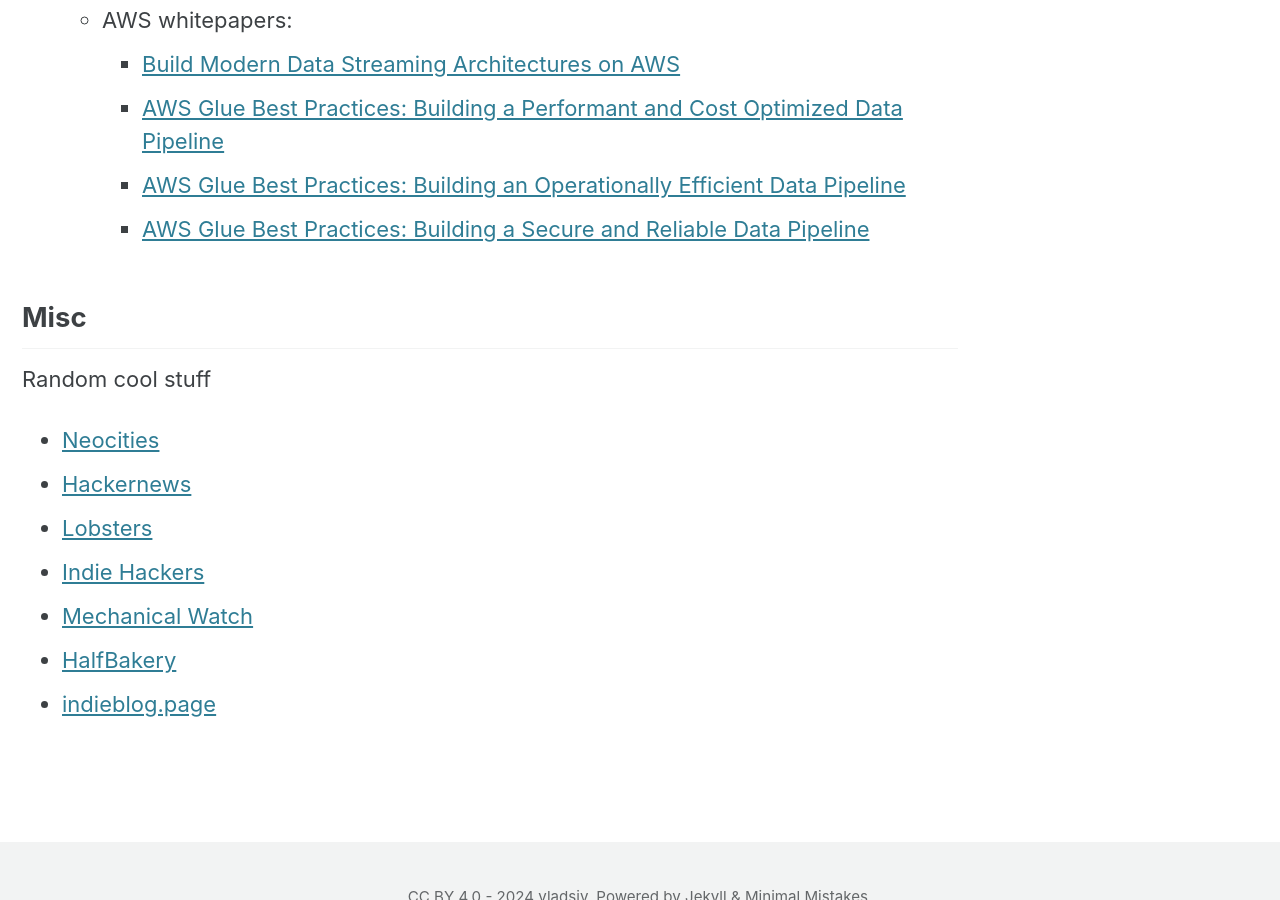
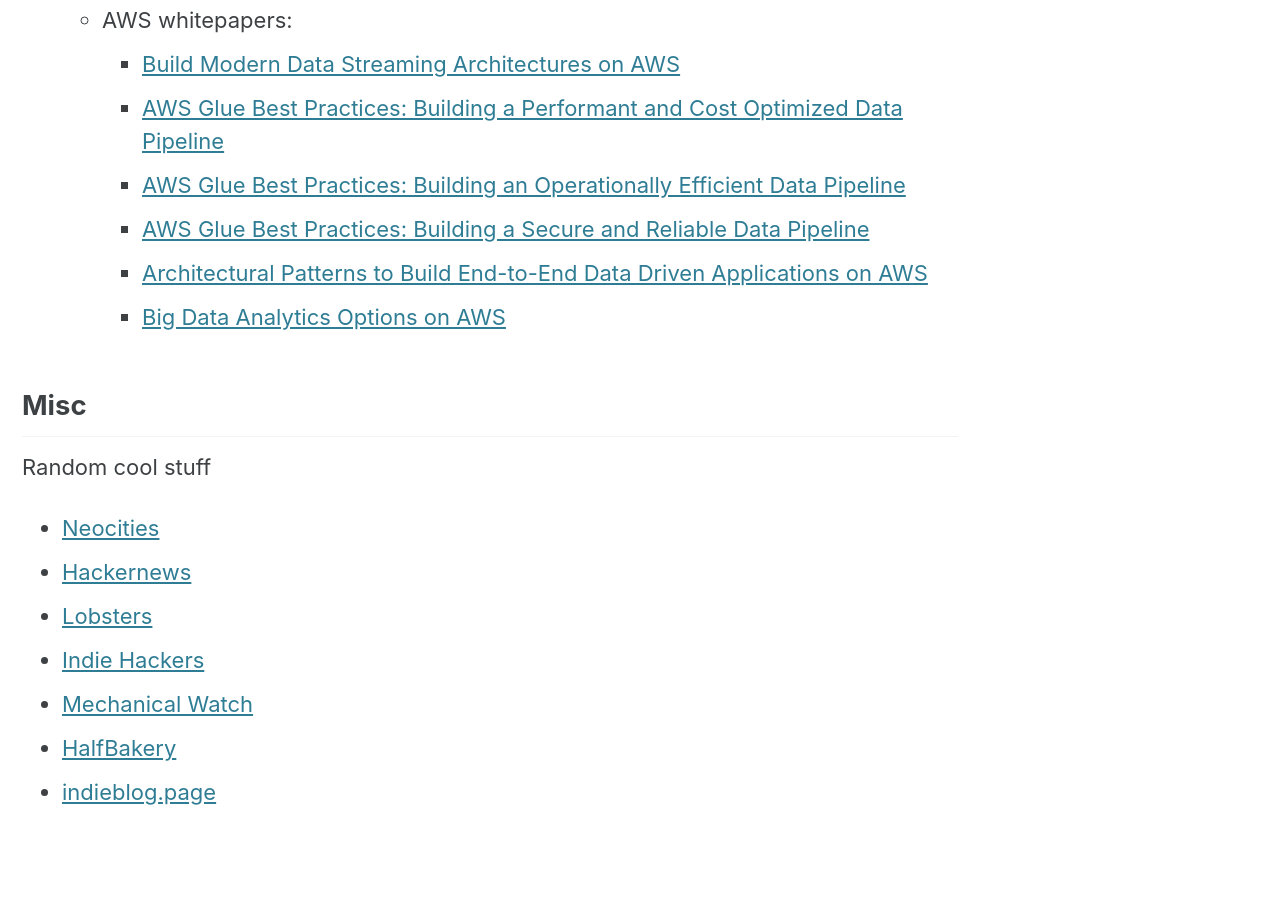
Before and after one commit to VladimirSiv/VladimirSiv.github.io, a Jekyll site: the page built from _pages/cool-links.md, in a window 1280 px wide and 900 px high, scrolled down 3839 px. Built offline with Jekyll 4.4.1, drawn with Linux system fonts in a browser that asks for light colours; cached includes are drawn as plain includes.

Commit message:
Update AWS whitepaper links

```diff
--- a/_pages/cool-links.md
+++ b/_pages/cool-links.md
@@ -93,10 +93,12 @@ Some resources I've used to prepare for AWS exams
 - Data Engineer - Associate:
   - [Udemy Course - AWS Certified Data Engineer Associate 2024](https://www.udemy.com/course/aws-data-engineer/){:target="\_blank"}
   - AWS whitepapers:
-    - [Build Modern Data Streaming Architectures on AWS](https://docs.aws.amazon.com/whitepapers/latest/build-modern-data-streaming-analytics-architectures/build-modern-data-streaming-analytics-architectures.html?did=wp_card&trk=wp_card){:target="\_blank"}
-    - [AWS Glue Best Practices: Building a Performant and Cost Optimized Data Pipeline ](https://docs.aws.amazon.com/whitepapers/latest/aws-glue-best-practices-build-performant-data-pipeline/aws-glue-best-practices-build-performant-data-pipeline.html?did=wp_card&trk=wp_card){:target="\_blank"}
-    - [AWS Glue Best Practices: Building an Operationally Efficient Data Pipeline](https://docs.aws.amazon.com/whitepapers/latest/aws-glue-best-practices-build-efficient-data-pipeline/aws-glue-best-practices-build-efficient-data-pipeline.html?did=wp_card&trk=wp_card){:target="\_blank"}
+    - [Build Modern Data Streaming Architectures on AWS](https://docs.aws.amazon.com/whitepapers/latest/build-modern-data-streaming-analytics-architectures/build-modern-data-streaming-analytics-architectures.html){:target="\_blank"}
+    - [AWS Glue Best Practices: Building a Performant and Cost Optimized Data Pipeline ](https://docs.aws.amazon.com/whitepapers/latest/aws-glue-best-practices-build-performant-data-pipeline/aws-glue-best-practices-build-performant-data-pipeline.html){:target="\_blank"}
+    - [AWS Glue Best Practices: Building an Operationally Efficient Data Pipeline](https://docs.aws.amazon.com/whitepapers/latest/aws-glue-best-practices-build-efficient-data-pipeline/aws-glue-best-practices-build-efficient-data-pipeline.html){:target="\_blank"}
     - [AWS Glue Best Practices: Building a Secure and Reliable Data Pipeline](https://docs.aws.amazon.com/whitepapers/latest/aws-glue-best-practices-build-secure-data-pipeline/aws-glue-best-practices-build-secure-data-pipeline.html){:target="\_blank"}
+    - [Architectural Patterns to Build End-to-End Data Driven Applications on AWS](https://docs.aws.amazon.com/whitepapers/latest/build-e2e-data-driven-applications/build-e2e-data-driven-applications.html){:target="\_blank"}
+    - [Big Data Analytics Options on AWS](https://docs.aws.amazon.com/whitepapers/latest/big-data-analytics-options/welcome.html){:target="\_blank"}
 
 ## Misc
 
```
Also changed, not shown: _posts/2023-12-20-s3-batch-operations-lambda.md (+1 -1 lines), _posts/2024-02-14-aws-data-engineer-associate-exam-experience.md (+5 -3 lines).
